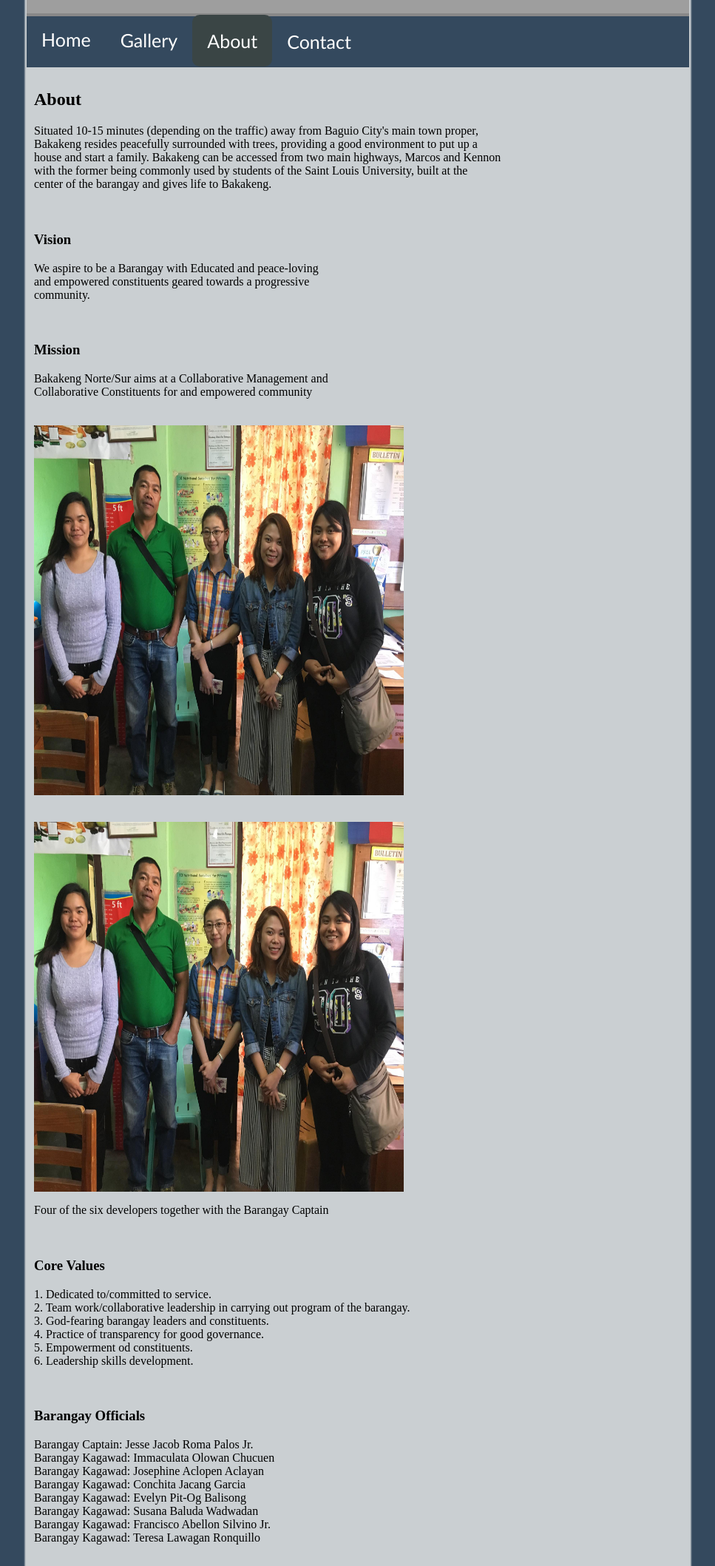
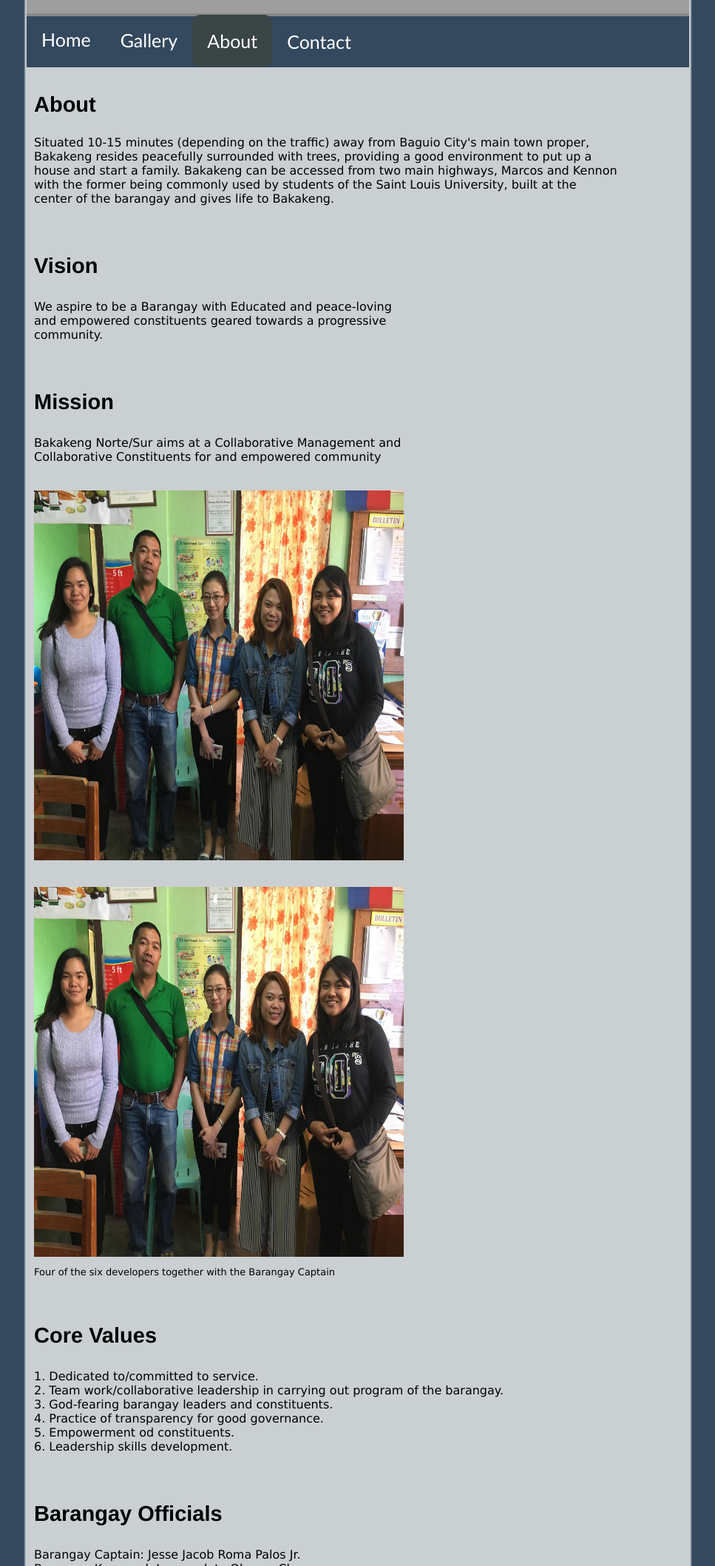
Before and after one commit to PatCollado/WebTek-Prelims, a plain HTML site: page 9331B-G4-3/index/html/about.html in a window 1280 px wide. Shown: the part 460-2577 px from the top of the page at 74% size, without its empty margins (156-1123 px from the left). Drawn offline with Linux system fonts and the light colour scheme; grey boxes are pictures that could not be loaded.

Commit message:
formatted paragraphs

```diff
--- a/9331B-G4-3/index/styles/about.css
+++ b/9331B-G4-3/index/styles/about.css
@@ -58,8 +58,20 @@ li a:hover {
   cursor: default;
 }
 
+h2{
+    font-family: helvetica;
+    font-size: 29px;
+}
+h3{
+    font-family: helvetica;
+    font-size: 29px;
+}
+
 #about {
 	padding: 10px;
+    font-family: verdana;
+    font-size: 16px;
+
 }
 
 
@@ -69,16 +81,29 @@ li a:hover {
 
 [id='#vision']{
     padding: 10px;
+    font-family: verdana;
+    font-size: 16px;
 }
 
 [id='#mission']{
     padding: 10px;
+    font-family: verdana;
+    font-size: 16px;
+}
+
+#imgPar{
+    font-family: verdana;
+    font-size: 13px;
 }
 
 #core{
     padding: 10px;
+    font-family: verdana;
+    font-size: 16px;
 }
 
 #off{
     padding: 10px;
+    font-family: verdana;
+    font-size: 16px;
 }
--- a/9331B-G4-3/index/styles/index.css
+++ b/9331B-G4-3/index/styles/index.css
@@ -61,6 +61,9 @@ li a:hover {
 
 #enviTitle{
     padding-left: 10px;
+    font-family: helvetica;
+    font-weight: bold;
+
 }
 
 #par1 {
```
